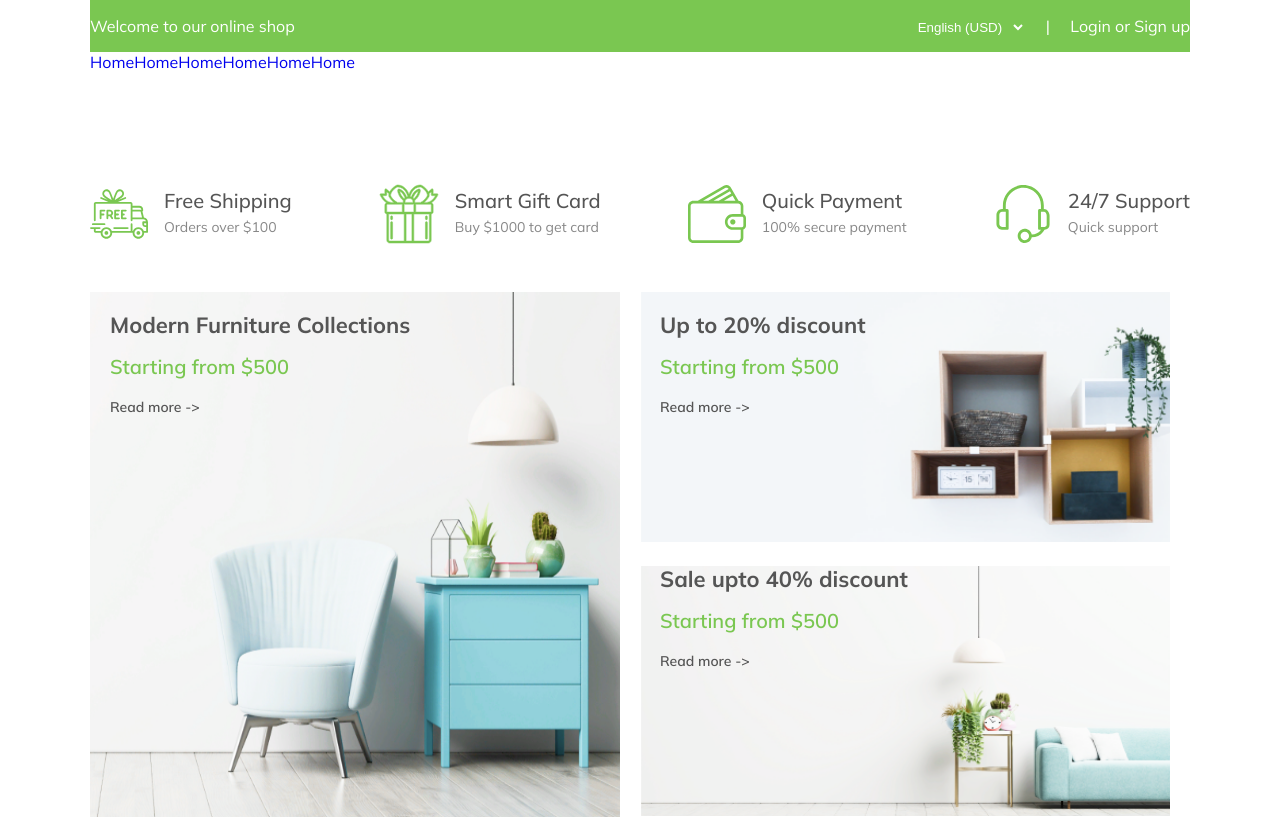
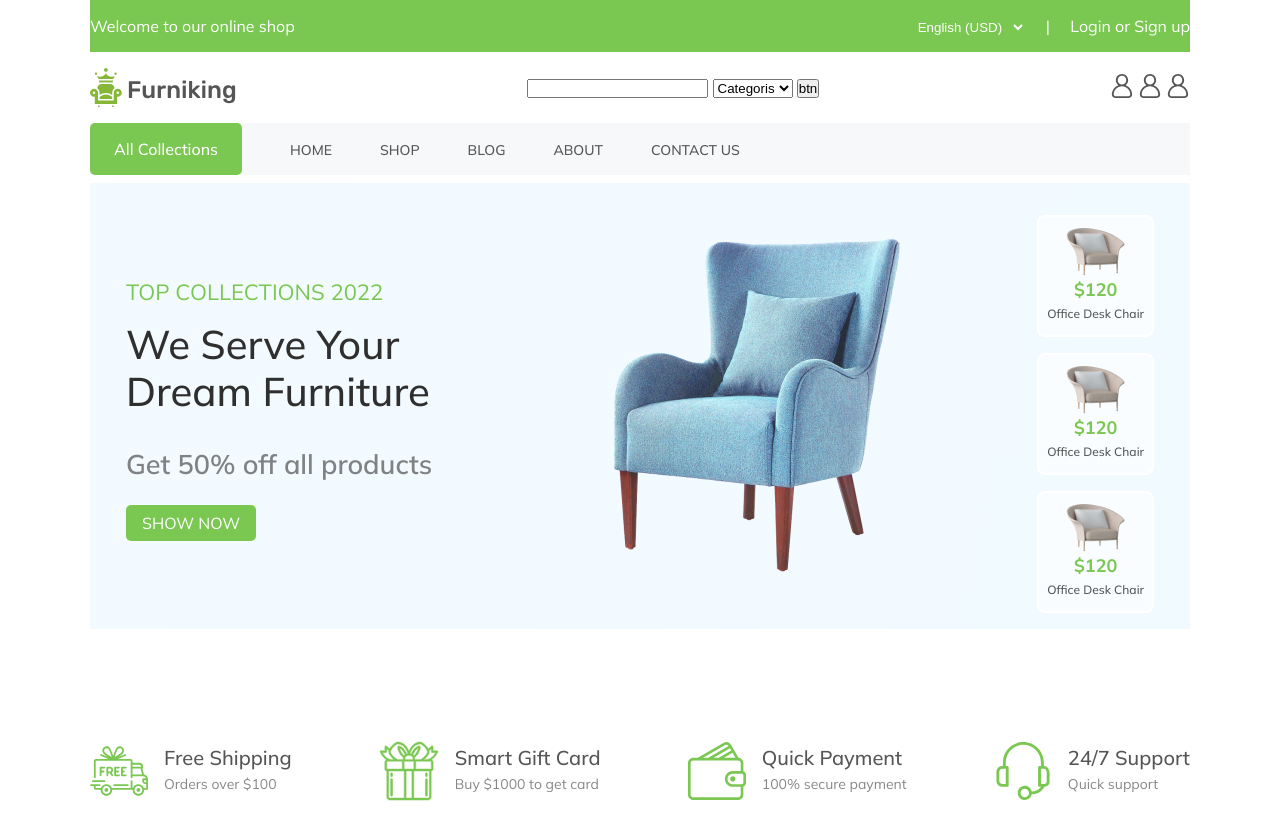
Before and after one commit to abduvositAK/furniking, a plain HTML site: page index.html in a window 1280 px wide. Shown: the top 823 px of the page. Drawn offline with Linux system fonts and the light colour scheme.

Commit message:
upload code

```diff
--- a/index.html
+++ b/index.html
@@ -35,32 +35,79 @@
                 </li>
             </ul>
             <ul class="header__search">
-
+                <img src="./images/Logo.svg" alt="">
+                <div class="header__input">
+                    <input type="text">
+                    <select name="" id="">
+                        <option value="Categories">Categoris</option>
+                        <option value="table">Table</option>
+                        <option value="chair">Chair</option>
+                    </select>
+                    <button>btn</button>
+                </div>
+                <div class="header__img">
+                    <img src="./images/avatar 1.svg" alt="">
+                    <img src="./images/avatar 1.svg" alt="">
+                    <img src="./images/avatar 1.svg" alt="">
+                </div>
             </ul>
             <nav class="navbar">
                 <ul class="navbar__list">
                     <li class="navbar__collection">
-                        <a href="#">Home</a>
+                        <a href="#"> All Collections</a>
                     </li>
                     <li class="navbar__item">
-                        <a href="#">Home</a>
+                        <a href="#">home</a>
                     </li>
                     <li class="navbar__item">
-                        <a href="#">Home</a>
+                        <a href="#">shop</a>
                     </li>
                     <li class="navbar__item">
-                        <a href="#">Home</a>
+                        <a href="#">blog</a>
                     </li>
                     <li class="navbar__item">
-                        <a href="#">Home</a>
+                        <a href="#">about</a>
                     </li>
                     <li class="navbar__item">
-                        <a href="#">Home</a>
+                        <a href="#">contact us</a>
                     </li>
                 </ul>
             </nav>
         </div>
     </header>
+    <section class="hero">
+        <div class="container hero__inner">
+            <div class="hero__nav">
+
+            </div>
+            <div class="hero__wrapper">
+                <div class="hero__desc">
+                    <h2>TOP COLLECTIONS 2022</h2>
+                    <p class="hero__text1">We Serve Your Dream Furniture</p>
+                    <p class="hero__text2">Get 50% off all products </p>
+                    <a href="#">show now</a>
+                </div>
+                <img src="./images/Furniture 1.png" alt="">
+                <ul class="hero__list">
+                    <li class="hero__item">
+                        <img src="./images/Rectangle (1).png" alt="">
+                        <span>$120</span>
+                        <p>Office Desk Chair</p>
+                    </li>
+                    <li class="hero__item">
+                        <img src="./images/Rectangle (1).png" alt="">
+                        <span>$120</span>
+                        <p>Office Desk Chair</p>
+                    </li>
+                    <li class="hero__item">
+                        <img src="./images/Rectangle (1).png" alt="">
+                        <span>$120</span>
+                        <p>Office Desk Chair</p>
+                    </li>
+                </ul>
+            </div>
+        </div>
+    </section>
     <section class="collection">
         <div class="container collection__inner">
             <ul class="collection__list">
--- a/scss/_mixin.scss
+++ b/scss/_mixin.scss
@@ -17,5 +17,5 @@
     border-radius: 5px;
     background-color: $hoverNav;
     color: #fff;
-    text-decoration: none;
+    text-transform: uppercase;
 }
--- a/scss/block/_header.scss
+++ b/scss/block/_header.scss
@@ -2,11 +2,12 @@
     background-color: $hoverNav;
     justify-content: space-between;
 
+    padding-top: 16px;
+    padding-bottom: 16px;
+
 }
 
 .header__top-item {
-    padding-top: 16px;
-    padding-bottom: 16px;
 
 
     a {
@@ -29,3 +30,46 @@
     }
 
 }
+
+.header__search{
+    justify-content: space-between;
+    align-items: center;
+
+    padding-top: 16px;
+    padding-bottom: 16px;
+}
+.navbar__list{
+    justify-content: flex-start;
+    padding-top: 16px;
+    padding-bottom: 16px;
+    background: #f7f8fa;
+    .navbar__item{
+
+        padding-left: 32px;
+        margin-left: 16px;
+        a{
+            font-weight: 500;
+font-size: 14px;
+line-height: 17px;
+
+color: $colorTitle;
+            text-transform: uppercase;
+        }
+        a:hover{
+            color: $hoverNav;
+        }
+    }
+}
+.navbar__collection a{
+    font-weight: 500;
+font-size: 16px;
+line-height: 19px;
+    padding: 16px 24px;
+    border-radius: 5px;
+    background-color: $hoverNav;
+    color: #fff;
+
+}
+.navbar__collection a:hover{
+    opacity: .85;
+}
--- a/scss/block/_hero.scss
+++ b/scss/block/_hero.scss
@@ -0,0 +1,77 @@
+.hero__inner {
+    padding-top: 16px;
+    padding-bottom: 16px;
+    background: linear-gradient(103.4deg, rgba(241, 250, 255, 0.88) 0.89%, #F1FAFF 101.61%);
+    margin-top: 8px;
+}
+
+.hero__wrapper {
+    display: flex;
+    align-items: center;
+    justify-content: space-between;
+    padding-left: 36px;
+    padding-right: 36px;
+}
+
+.hero__desc {
+    width: 350px;
+
+    h2 {
+        font-weight: 400;
+        font-size: 22px;
+        line-height: 26px;
+        color: $hoverNav;
+    }
+
+    .hero__text1 {
+        font-weight: 500;
+        font-size: 40px;
+        line-height: 47px;
+        margin-top: 16px;
+        color: #2F2F2F;
+    }
+
+    .hero__text2 {
+        font-weight: 600;
+        font-size: 27px;
+        line-height: 26px;
+
+        color: #515151b5;
+        margin-top: 36px;
+        margin-bottom: 36px;
+    }
+
+    a {
+        @include showBtn;
+    }
+
+    a:hover {
+        opacity: .85;
+    }
+}
+
+.hero__list {
+    flex-direction: column;
+
+    .hero__item {
+        background: linear-gradient(180deg, rgba(255, 255, 255, 0.6) 0%, rgba(255, 255, 255, 0.56) 100%);
+        margin-top: 16px;
+        padding: 8px;
+        border-radius: 8px;
+        border: 2px solid #fff;
+        display: flex;
+        flex-direction: column;
+        align-items: center;
+
+        span {
+            @include price;
+        }
+
+        p {
+            font-weight: 500;
+            font-size: 12px;
+            line-height: 26px;
+            color: $colorTitle
+        }
+    }
+}
```
Also changed, not shown: css/main.css, css/main.min.css, images/Furniture 1 (1).png (added), images/Rectangle (1).png (added), images/Rectangle (2).png (added), images/avatar 1.svg (added), 2 other files.
